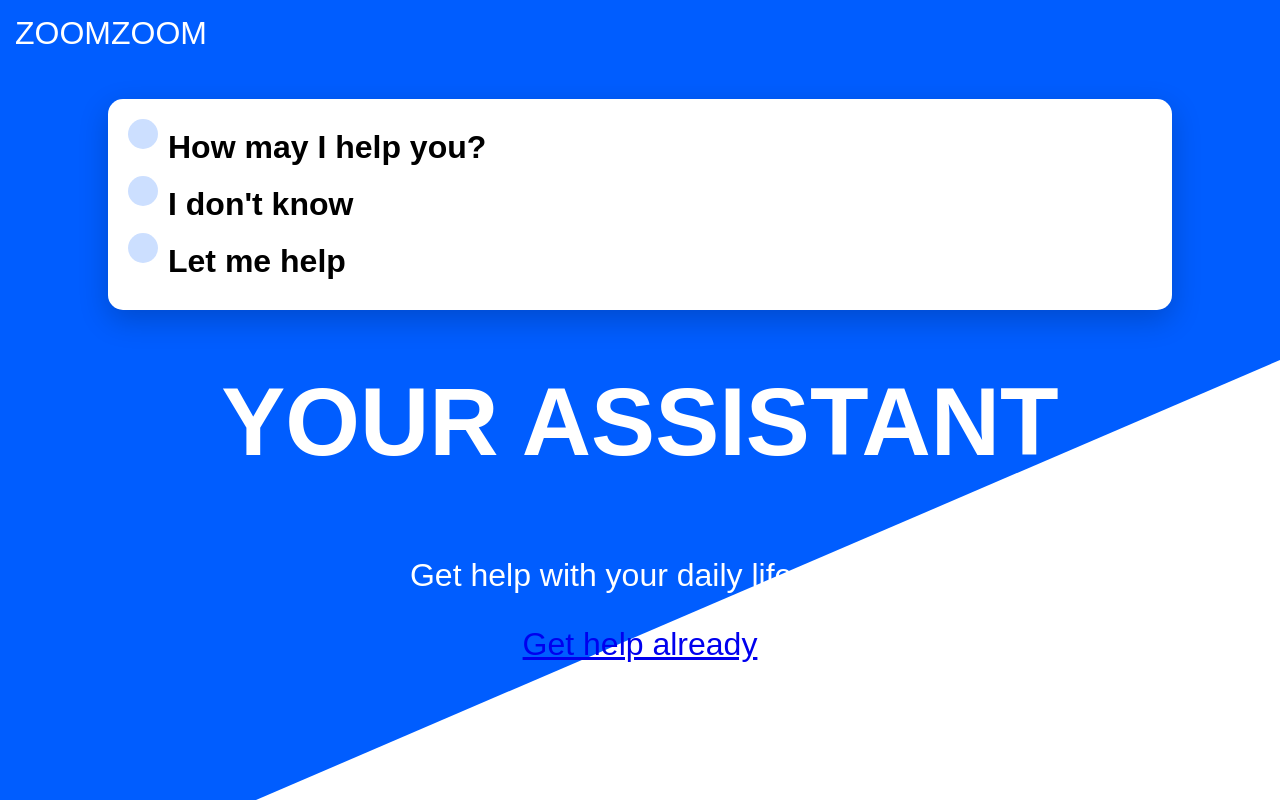
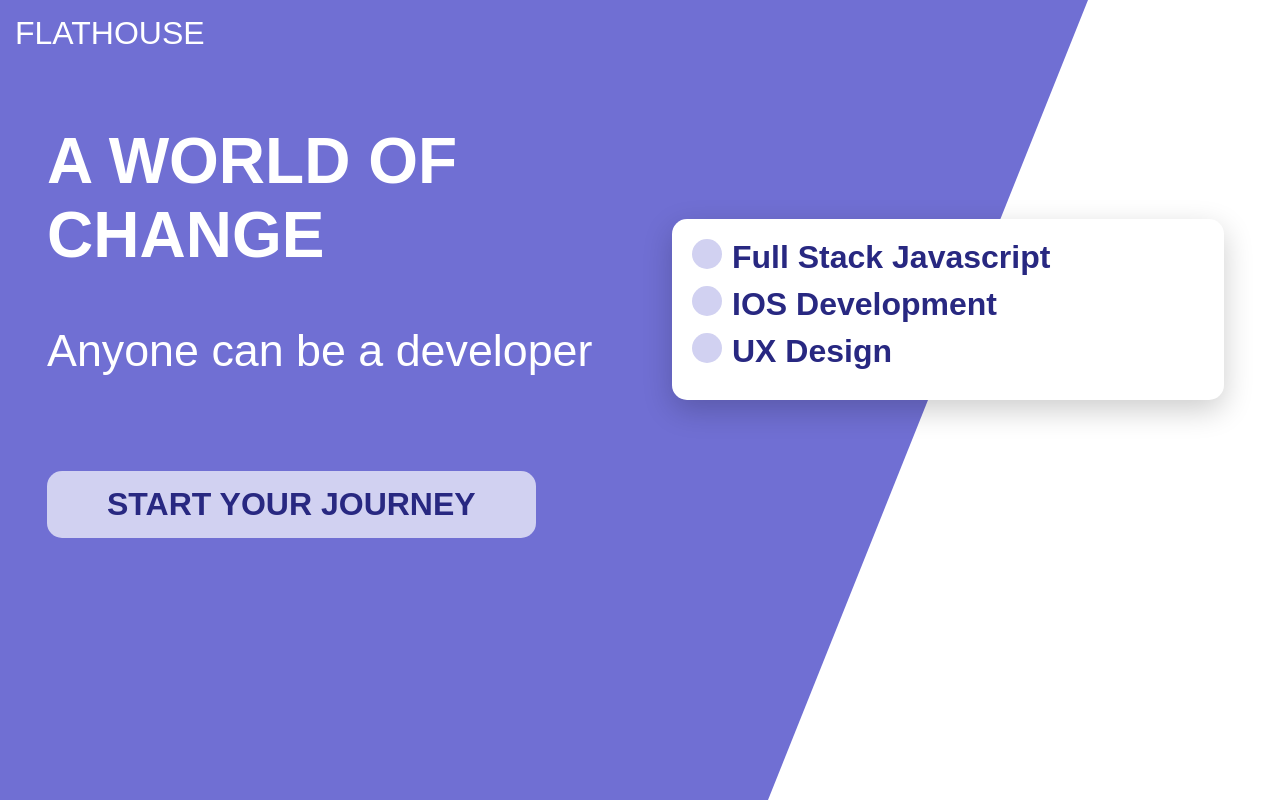
Before and after one commit to wangyan6783/sassy, a website: page index.html in a window 1280 px wide. Drawn offline with Linux system fonts and the light colour scheme.

Commit message:
color theme text adjustments

```diff
--- a/css/main.scss
+++ b/css/main.scss
@@ -1,15 +1,25 @@
 $colors: (
-  primary: #005DFF,
-  primary-light: lighten(#005DFF, 40%),
-  accent: #FFF6BB
+  primary: #706fd3,
+  primary-light: lighten(#706fd3, 25%),
+  primary-dark: darken(#706fd3, 30%),
+  accent: #dfe6e9
 );
 
 @function color($color-name) {
   @return map-get($colors, $color-name);
 }
 
+
 $padding: 15px;
 $borders: 15px;
+
+$desktop: 840px;
+
+@mixin desktop {
+  @media (min-width: #{$desktop}) {
+    @content;
+  }
+}
 
 body, html {
   height: 100%;
@@ -21,12 +31,16 @@ body {
   font-size: 2em;
 
   #bg {
-    clip-path: polygon(100% 0, 100% 45%, 20% 100%, 0 100%, 0 0);
+    clip-path: polygon(100% 0, 100% 70%, 45% 100%, 0 100%, 0 0);
     background-color: color(primary);
     width: 100%;
     height: 100%;
     position: absolute;
     z-index: -1;
+
+    @include desktop  {
+      clip-path: polygon(0 0, 85% 0, 60% 100%, 0% 100%);
+    }
   }
 
   header a {
@@ -39,6 +53,14 @@ body {
 }
 
 main {
+
+  @include desktop  {
+    display: grid;
+    grid-template-columns: 50% auto;
+    grid-template-areas:
+        "primary card";
+  }
+
   section#card {
     background: #fff;
     padding: 20px;
@@ -46,6 +68,13 @@ main {
     border-radius: $borders;
     box-shadow: 0 10px 30px rgba(0,0,0,.2);
     width: 80%;
+
+    @include desktop {
+      grid-area: card;
+      height: fit-content;
+      align-self: center;
+      margin: 1em;
+    }
 
     ul {
       list-style-type: none;
@@ -65,9 +94,9 @@ main {
         }
 
         strong {
+          color: color(primary-dark);
           display: inline-block;
           margin-left: max(40px);
-          margin-top: 10px;
         }
       }
     }
@@ -78,10 +107,38 @@ main {
     padding: $padding;
     text-align: center;
 
+    @include desktop {
+      grid-area: primary;
+      text-align: left;
+      margin: 1em 0 0 1em;
+    }
+
     h1 {
-      font-size: 3em;
+      font-size: 2em;
       margin-top: 10px;
       text-transform: uppercase;
+    }
+
+    p {
+      font-size: 1.4em;
+    }
+
+    a {
+      color: color(primary-dark);
+      border-radius: $borders;
+      text-decoration: none;
+      text-transform: uppercase;
+      font-weight: bold;
+      background-color: color(primary-light);
+      display: block;
+      text-align: center;
+      margin: 50px auto 0 auto;
+      padding: $padding;
+
+      @include desktop {
+        display: inline-block;
+        padding: $padding $padding * 4;
+      }
     }
   }
 }
--- a/index.html
+++ b/index.html
@@ -9,7 +9,7 @@
     <div id="bg"></div>
 
     <header>
-      <a href="#">ZoomZoom</a>
+      <a href="#">FlatHouse</a>
     </header>
 
     <main>
@@ -17,24 +17,24 @@
         <ul>
           <li>
             <span></span>
-            <strong>How may I help you?</strong>
+            <strong>Full Stack Javascript</strong>
           </li>
           <li>
             <span></span>
-            <strong>I don't know</strong>
+            <strong>IOS Development</strong>
           </li>
           <li>
             <span></span>
-            <strong>Let me help</strong>
+            <strong>UX Design</strong>
           </li>
         </ul>
       </section>
 
       <section id="primary">
-        <h1>Your assistant</h1>
-        <p>Get help with your daily life stuff.</p>
+        <h1>A world of change</h1>
+        <p>Anyone can be a developer</p>
 
-        <a href="#">Get help already</a>
+        <a href="#">Start your journey</a>
       </section>
     </main>
 
```
Also changed, not shown: css/main.min.css.
